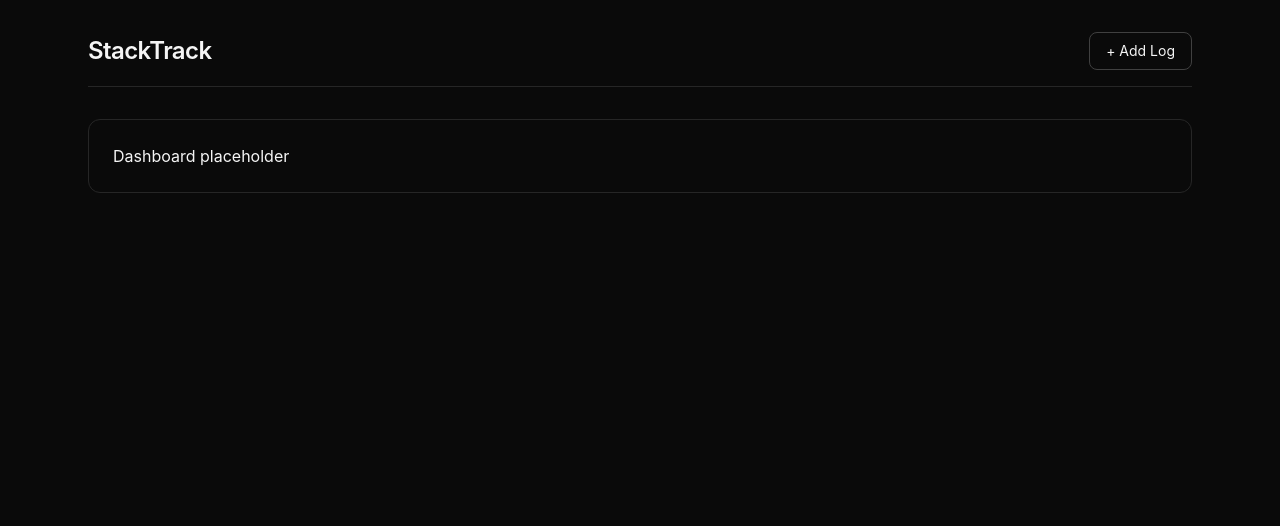
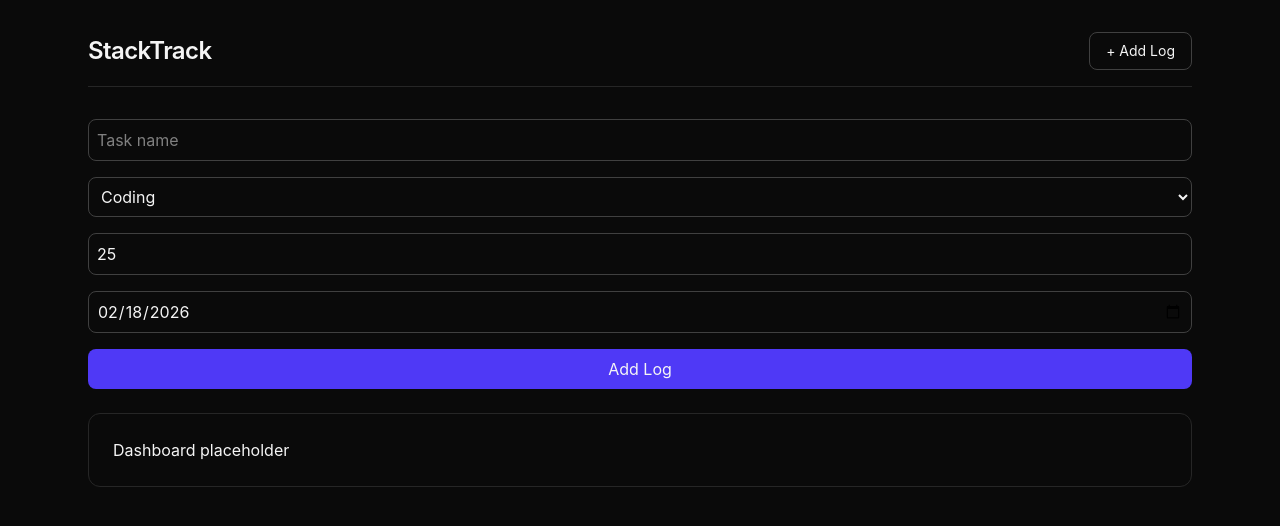
Before and after one commit to peysad/stack-track, a React (Vite) app: page / in a window 1280 px wide. Shown: the top 526 px of the page. Built offline with nearby package versions, Linux system fonts and the light colour scheme.

Commit message:
feat(add-log): implement controlled AddLogForm with validation

```diff
--- /dev/null
+++ b/src/components/AddLogForm.tsx
@@ -0,0 +1,75 @@
+import { useState } from "react";
+import type { Category, Log } from "../types";
+import { v4 as uuidv4 } from "uuid";
+
+interface Props {
+  categories: Category[];
+  onAdd: (log: Log) => void;
+}
+
+export default function AddLogForm({ categories, onAdd }: Props) {
+  const [task, setTask] = useState("");
+  const [categoryId, setCategoryId] = useState(categories[0]?.id || "");
+  const [minutes, setMinutes] = useState(25);
+  const [date, setDate] = useState(new Date().toISOString().slice(0, 10));
+
+  const handleSubmit = (e: React.FormEvent) => {
+    e.preventDefault();
+    if (!task || !categoryId || minutes <= 0) return;
+
+    onAdd({
+      id: uuidv4(),
+      task,
+      categoryId,
+      minutes,
+      date,
+      createdAt: new Date().toISOString(),
+    });
+
+    setTask("");
+    setMinutes(25);
+    setDate(new Date().toISOString().slice(0, 10));
+  };
+
+  return (
+    <form onSubmit={handleSubmit} className="flex flex-col gap-4">
+      <input
+        type="text"
+        placeholder="Task name"
+        value={task}
+        onChange={(e) => setTask(e.target.value)}
+        className="p-2 border border-neutral-700 rounded-lg"
+      />
+      <select
+        value={categoryId}
+        onChange={(e) => setCategoryId(e.target.value)}
+        className="p-2 border border-neutral-700 rounded-lg"
+      >
+        {categories.map((c) => (
+          <option key={c.id} value={c.id}>
+            {c.name}
+          </option>
+        ))}
+      </select>
+      <input
+        type="number"
+        min={1}
+        value={minutes}
+        onChange={(e) => setMinutes(Number(e.target.value))}
+        className="p-2 border border-neutral-700 rounded-lg"
+      />
+      <input
+        type="date"
+        value={date}
+        onChange={(e) => setDate(e.target.value)}
+        className="p-2 border border-neutral-700 rounded-lg"
+      />
+      <button
+        type="submit"
+        className="px-4 py-2 bg-indigo-600 rounded-lg hover:bg-indigo-700 transition"
+      >
+        Add Log
+      </button>
+    </form>
+  );
+}
--- a/src/components/Dashboard.tsx
+++ b/src/components/Dashboard.tsx
@@ -1,3 +1,4 @@
+import AddLogForm from "./AddLogForm";
 import type { Log, Category } from "../types";
 
 interface DashboardProps {
@@ -6,8 +7,13 @@ interface DashboardProps {
 }
 
 export default function Dashboard({ logs, categories }: DashboardProps) {
+  const handleAddLog = (log: Log) => {
+    logs.unshift(log);
+  };
+
   return (
     <div className="grid gap-6">
+      <AddLogForm categories={categories} onAdd={handleAddLog} />
       <div className="p-6 border border-neutral-800 rounded-xl">
         Dashboard placeholder
       </div>
```
